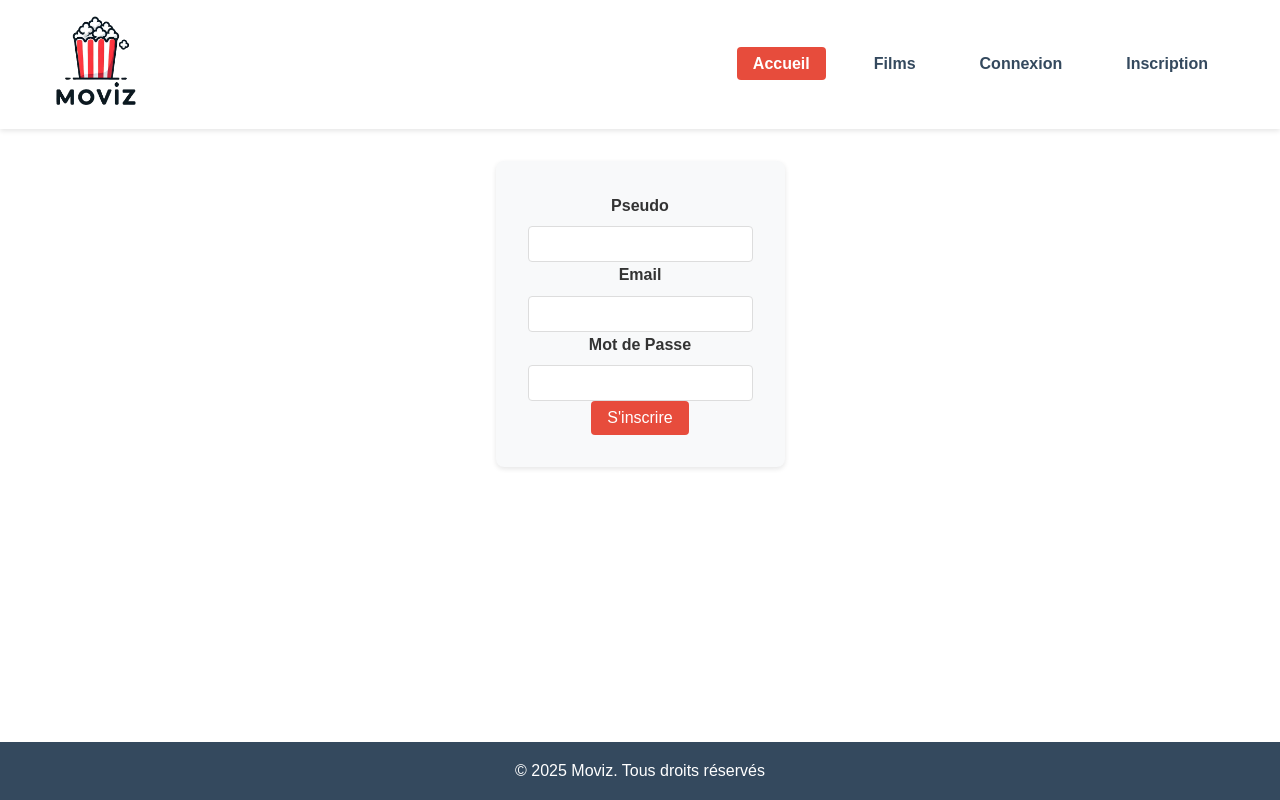
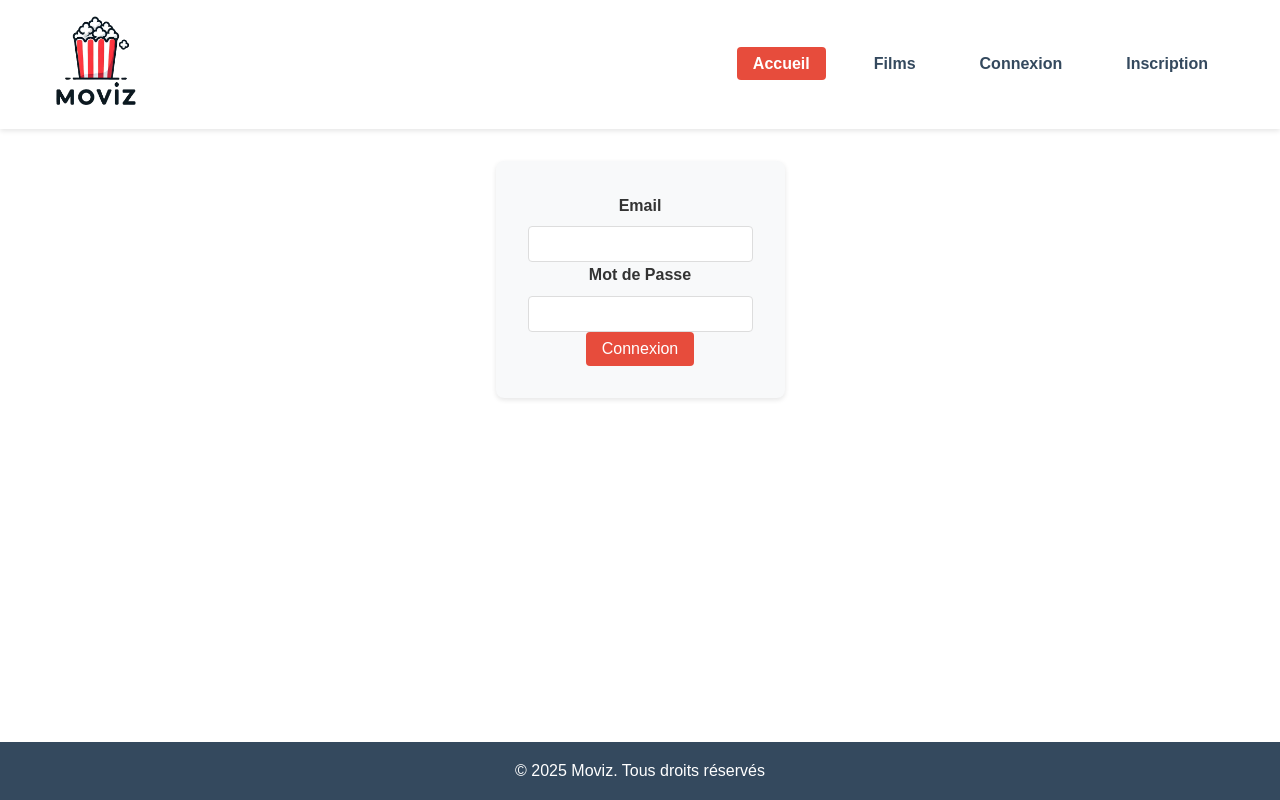
Before and after one commit to MymoMg/meriem-eval-react-cda, a React (Vite) app: page /login in a window 1280 px wide. Built offline with nearby package versions, Linux system fonts and the light colour scheme.

Commit message:
Add Login page and router

```diff
--- a/package.json
+++ b/package.json
@@ -12,7 +12,8 @@
   "dependencies": {
     "react": "^19.0.0",
     "react-dom": "^19.0.0",
-    "react-hook-form": "^7.54.2"
+    "react-hook-form": "^7.54.2",
+    "react-router-dom": "^7.3.0"
   },
   "devDependencies": {
     "@eslint/js": "^9.21.0",
--- a/src/App.jsx
+++ b/src/App.jsx
@@ -1,18 +1,25 @@
 import './App.css'
 import Navbar from './components/Navbar'
-// import HomePage from './pages/HomePage/HomePage'
+import { Routes, Route, BrowserRouter } from 'react-router-dom';
+import HomePage from './pages/HomePage/HomePage'
 import Footer from './components/Footer'
 import Register from './pages/Register/Register'
+import Login from './pages/Login/Login';
 
 function App() {
 
   return (
+    <BrowserRouter>
     <div className='app'>
       <Navbar/>
-      {/* <HomePage/> */}
-      <Register/>
+      <Routes>
+      <Route path="/" element={<HomePage /> } />
+      <Route path="/register" element={<Register />}/>
+      <Route path="/login" element={<Login />}/>
+      </Routes>
       <Footer />
     </div>
+    </BrowserRouter>
   )
 }
 
--- a/src/components/Navbar.jsx
+++ b/src/components/Navbar.jsx
@@ -1,5 +1,6 @@
 import styles from "../styles/Navbar.module.css"
 import logo from "../assets/logo.png";
+import { Link } from "react-router-dom";
 
 
 export default function Navbar() {
@@ -11,22 +12,22 @@ export default function Navbar() {
             </div>
                 <ul className={styles.navLinks}>
                     <li>
-                        <a href="#" data-page="home" className={styles.active}>Accueil</a>
+                        <Link to="/" data-page="home" className={styles.active}>Accueil</Link>
                     </li>
                     <li>
-                        <a href="#" data-page="movies">Films</a>
+                        <Link to="/" data-page="movies">Films</Link>
                     </li>
                     <li className={styles.authRequired} style={{display: "none"}}>
-                        <a href="#" data-page="add-movie">Ajouter</a>
+                        <Link to="/" data-page="add-movie">Ajouter</Link>
                     </li>
                     <li className={styles.guestOnly} style={{display: "block"}}>
-                        <a href="#" data-page="login">Connexion</a>
+                        <Link to="/login" data-page="login">Connexion</Link>
                     </li>
                     <li className={styles.guestOnly} style={{display: "block"}}>
-                        <a href="#" data-page="register">Inscription</a>
+                        <Link to="/register" data-page="register">Inscription</Link>
                     </li>
                     <li className={styles.authRequired} style={{display: "none"}}>
-                        <a href="#" id="logout">Déconnexion</a>
+                        <Link to="/" id="logout">Déconnexion</Link>
                     </li>
                 </ul>
             </nav>
--- /dev/null
+++ b/src/pages/Login/Login.jsx
@@ -0,0 +1,45 @@
+import styles from "./Login.module.css"
+import Card from "../../components/Card";
+import { useForm } from "react-hook-form"
+
+const form = [
+    {
+        label : "Email",
+        type : "email",
+        name : "email"
+    },
+    {
+        label : "Mot de Passe",
+        type : "password",
+        name : "pwd"
+
+    }
+
+]
+
+export default function Login () {
+    const {
+        register,
+        handleSubmit,
+        formState: { errors },
+      } = useForm()
+      const onSubmit = (data) => console.log(data)
+    return (
+        <Card>
+            <form onSubmit={handleSubmit(onSubmit)}>
+                {form.map((field, index) => (
+                    <div key={index} className={styles.formGroup}>
+                        <label>{field.label}</label>
+                        <input
+                            type={field.type}
+                            name={field.name}
+                            className={styles.formControl}
+                            {...register(field.name)}
+                        />
+                    </div>
+                ))}
+                <button> Connexion </button>
+            </form>
+        </Card>
+    );
+}
```
Also changed, not shown: src/pages/Login/Login.module.css (added), 1 other file (tests, documents, lock files or other folders).
